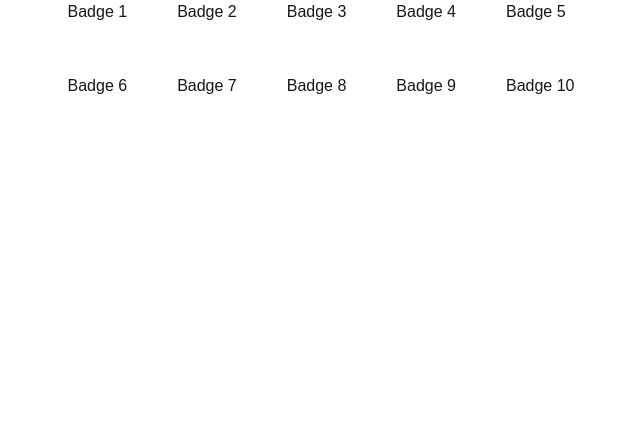
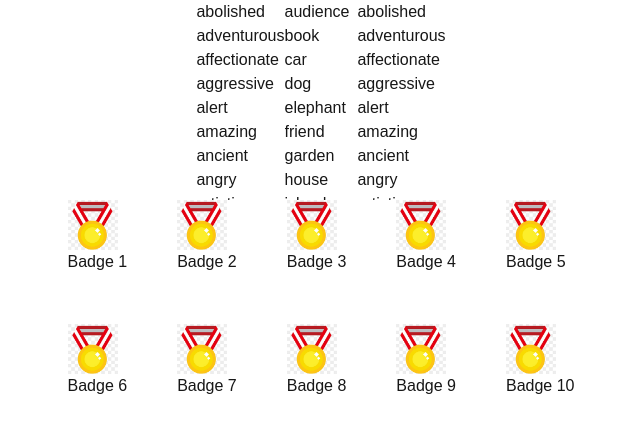
Before and after one commit to lablueprint/end-overdose, a Next.js app: page /profile in a window 1280 px wide. Shown: the top 432 px of the page, without its empty margins (319-959 px from the left). Built offline with nearby package versions, Linux system fonts and the light colour scheme.

Commit message:
Sprint 1 done 😀

```diff
--- /dev/null
+++ b/src/app/profile/Components/Badge.tsx
@@ -0,0 +1,18 @@
+import Image from 'next/image';
+
+interface BadgeProps {
+    badgeTitle: string;
+    badgeImage: string;
+}
+
+const Badge = ({ badgeTitle, badgeImage }: BadgeProps) => {
+    // child
+    return (
+        <div>
+            <Image src={badgeImage} width={50} height={50} alt="Badge Image" />
+            <p>{badgeTitle}</p>
+        </div>
+    );
+};
+
+export default Badge;
--- /dev/null
+++ b/src/app/profile/Components/NamePlate.tsx
@@ -0,0 +1,23 @@
+import React from 'react';
+
+interface NamePlateProps {
+    // interface
+    name: string;
+}
+
+/* Notes:
+      - We want to properly define the types for the props
+      - Typical naming conventions for interfaces are:
+          {Component Name}Props
+  */
+
+const NamePlate = ({ name }: NamePlateProps) => {
+    // child
+    return (
+        <div>
+            <p>{name}</p>
+        </div>
+    );
+};
+
+export default NamePlate;
--- /dev/null
+++ b/src/app/profile/Components/NameTable.tsx
@@ -0,0 +1,21 @@
+import ScrollableList from './ScrollableList';
+
+interface NameTableProps {
+    // interface
+    table1Vals: string[];
+    table2Vals: string[];
+    table3Vals: string[];
+}
+
+const NameTable = ({ table1Vals, table2Vals, table3Vals }: NameTableProps) => {
+    // child
+    return (
+        <div style={{ display: 'flex' }}>
+            <ScrollableList values={table1Vals} />
+            <ScrollableList values={table2Vals} />
+            <ScrollableList values={table3Vals} />
+        </div>
+    );
+};
+
+export default NameTable;
--- a/src/app/profile/Components/ScrollableComponent.jsx
+++ /dev/null
@@ -1,9 +0,0 @@
-const ScrollableComponent = (props) => {
-    return (names = props.names
-        const listItems = names.map(names.map((name) => {
-            <li> {name} </li>
-        }))
-    );
-};
-
-export default ScrollableComponent;
--- /dev/null
+++ b/src/app/profile/Components/ScrollableList.tsx
@@ -0,0 +1,17 @@
+import NamePlate from './NamePlate';
+
+interface ScrollableListProps {
+    values: string[];
+}
+
+function ScrollableList({ values }: ScrollableListProps) {
+    const listValues = values.map((value: string) => (
+        <NamePlate key={value} name={value} />
+    ));
+
+    return (
+        <div style={{ height: '200px', overflow: 'scroll' }}>{listValues}</div>
+    );
+}
+
+export default ScrollableList;
--- /dev/null
+++ b/src/app/profile/data.tsx
@@ -0,0 +1,242 @@
+export const adjectives = [
+    'abolished',
+    'adventurous',
+    'affectionate',
+    'aggressive',
+    'alert',
+    'amazing',
+    'ancient',
+    'angry',
+    'artistic',
+    'assertive',
+    'athletic',
+    'average',
+    'awesome',
+    'barren',
+    'beautiful',
+    'bitter',
+    'bland',
+    'blissful',
+    'bold',
+    'boring',
+    'bouncy',
+    'brave',
+    'bright',
+    'brilliant',
+    'busy',
+    'calm',
+    'capable',
+    'careful',
+    'cheerful',
+    'clean',
+    'clear',
+    'clever',
+    'clumsy',
+    'cold',
+    'comfortable',
+    'confident',
+    'confused',
+    'considerate',
+    'courageous',
+    'creative',
+    'dangerous',
+    'dark',
+    'delightful',
+    'delicate',
+    'demanding',
+    'determined',
+    'different',
+    'dirty',
+    'distant',
+    'divine',
+    'dynamic',
+    'eager',
+    'elegant',
+    'energetic',
+    'enthusiastic',
+    'evil',
+    'exciting',
+    'expensive',
+    'fierce',
+    'fragile',
+    'friendly',
+    'funny',
+    'generous',
+    'gentle',
+    'gloomy',
+    'graceful',
+    'happy',
+    'harmful',
+    'helpful',
+    'intense',
+    'interesting',
+    'joyful',
+    'kind',
+    'light',
+    'lively',
+    'logical',
+    'lucky',
+    'magical',
+    'magnificent',
+    'mysterious',
+    'narrow',
+    'naughty',
+    'natural',
+    'noisy',
+    'obedient',
+    'odd',
+    'open',
+    'optimistic',
+    'ordinary',
+    'patient',
+    'peaceful',
+    'perfect',
+    'playful',
+    'pleasant',
+    'powerful',
+    'proud',
+    'pure',
+    'quiet',
+    'radiant',
+    'rare',
+    'relaxed',
+    'respectful',
+    'responsible',
+    'romantic',
+    'rude',
+    'sad',
+    'sensitive',
+    'serious',
+    'shallow',
+    'simple',
+    'smart',
+    'sociable',
+    'soft',
+    'spiritual',
+    'stable',
+    'stubborn',
+    'subtle',
+    'sweet',
+    'talented',
+    'thoughtful',
+    'tough',
+    'tranquil',
+    'unique',
+    'valuable',
+    'vivid',
+    'warm',
+    'welcoming',
+    'whimsical',
+    'wise',
+    'witty',
+    'wonderful',
+    'youthful',
+    'zesty',
+];
+
+export const nouns = [
+    'audience',
+    'book',
+    'car',
+    'dog',
+    'elephant',
+    'friend',
+    'garden',
+    'house',
+    'island',
+    'jungle',
+    'kite',
+    'leaf',
+    'mountain',
+    'notebook',
+    'ocean',
+    'park',
+    'question',
+    'river',
+    'sun',
+    'tree',
+    'universe',
+    'village',
+    'window',
+    'xylophone',
+    'yacht',
+    'zebra',
+    'apple',
+    'ball',
+    'camera',
+    'desk',
+    'egg',
+    'flame',
+    'glove',
+    'hat',
+    'ice',
+    'jar',
+    'key',
+    'lamp',
+    'moon',
+    'necklace',
+    'orange',
+    'piano',
+    'quilt',
+    'ring',
+    'star',
+    'telephone',
+    'umbrella',
+    'vase',
+    'watch',
+    'x-ray',
+    'yarn',
+    'zoo',
+    'airplane',
+    'bottle',
+    'cup',
+    'diamond',
+    'envelope',
+    'foot',
+    'guitar',
+    'hammer',
+    'iron',
+    'jacket',
+    'keychain',
+    'lighthouse',
+    'mask',
+    'night',
+    'octopus',
+    'pen',
+    'quill',
+    'rock',
+    'sailboat',
+    'train',
+    'unicorn',
+    'violin',
+    'whistle',
+    'xenon',
+    'yolk',
+    'zombie',
+    'anchor',
+    'bridge',
+    'cloud',
+    'dust',
+    'earth',
+    'fire',
+    'glove',
+    'horizon',
+    'insect',
+    'jewel',
+    'kingdom',
+    'leaflet',
+    'moonlight',
+    'note',
+    'orb',
+    'paint',
+    'quarry',
+    'rope',
+    'scarf',
+    'treehouse',
+    'universe',
+    'vine',
+    'whale',
+    'xenon',
+    'yellow',
+    'zeppelin',
+];
--- a/src/app/profile/page.tsx
+++ b/src/app/profile/page.tsx
@@ -1,23 +1,42 @@
 import Image from 'next/image';
-import { ScrollView, ScrollableElement } from '@elissaioskon/scrollable-list';
+import { BadgeMark, Button } from '@mui/material';
+import NamePlate from './Components/NamePlate';
+import Badge from './Components/Badge';
+import NameTable from './Components/NameTable';
+import { adjectives, nouns } from './data';
 
 export default function Home() {
     return (
         <div>
             <title> End Overdose </title>
             <main>
-                {' '}
-                <div className="badge-table">
-                    <div> Badge 1 </div>
-                    <div> Badge 2 </div>
-                    <div> Badge 3 </div>
-                    <div> Badge 4 </div>
-                    <div> Badge 5 </div>
-                    <div> Badge 6 </div>
-                    <div> Badge 7 </div>
-                    <div> Badge 8 </div>
-                    <div> Badge 9 </div>
-                    <div> Badge 10 </div>
+                <div
+                    style={{
+                        display: 'flex',
+                        flexDirection: 'column',
+                        justifyContent: 'space-between',
+                        alignItems: 'center',
+                    }}
+                >
+                    <div>
+                        <NameTable
+                            table1Vals={adjectives}
+                            table2Vals={nouns}
+                            table3Vals={adjectives}
+                        />
+                    </div>
+                    <div className="badge-table">
+                        <Badge badgeImage="/badge.png" badgeTitle="Badge 1" />
+                        <Badge badgeImage="/badge.png" badgeTitle="Badge 2" />
+                        <Badge badgeImage="/badge.png" badgeTitle="Badge 3" />
+                        <Badge badgeImage="/badge.png" badgeTitle="Badge 4" />
+                        <Badge badgeImage="/badge.png" badgeTitle="Badge 5" />
+                        <Badge badgeImage="/badge.png" badgeTitle="Badge 6" />
+                        <Badge badgeImage="/badge.png" badgeTitle="Badge 7" />
+                        <Badge badgeImage="/badge.png" badgeTitle="Badge 8" />
+                        <Badge badgeImage="/badge.png" badgeTitle="Badge 9" />
+                        <Badge badgeImage="/badge.png" badgeTitle="Badge 10" />
+                    </div>
                 </div>
             </main>
         </div>
```
Also changed, not shown: package.json (+9 -1 lines), public/badge.png (added), tsconfig.json (line endings or trailing spaces), 1 other file (tests, documents, lock files or other folders).
